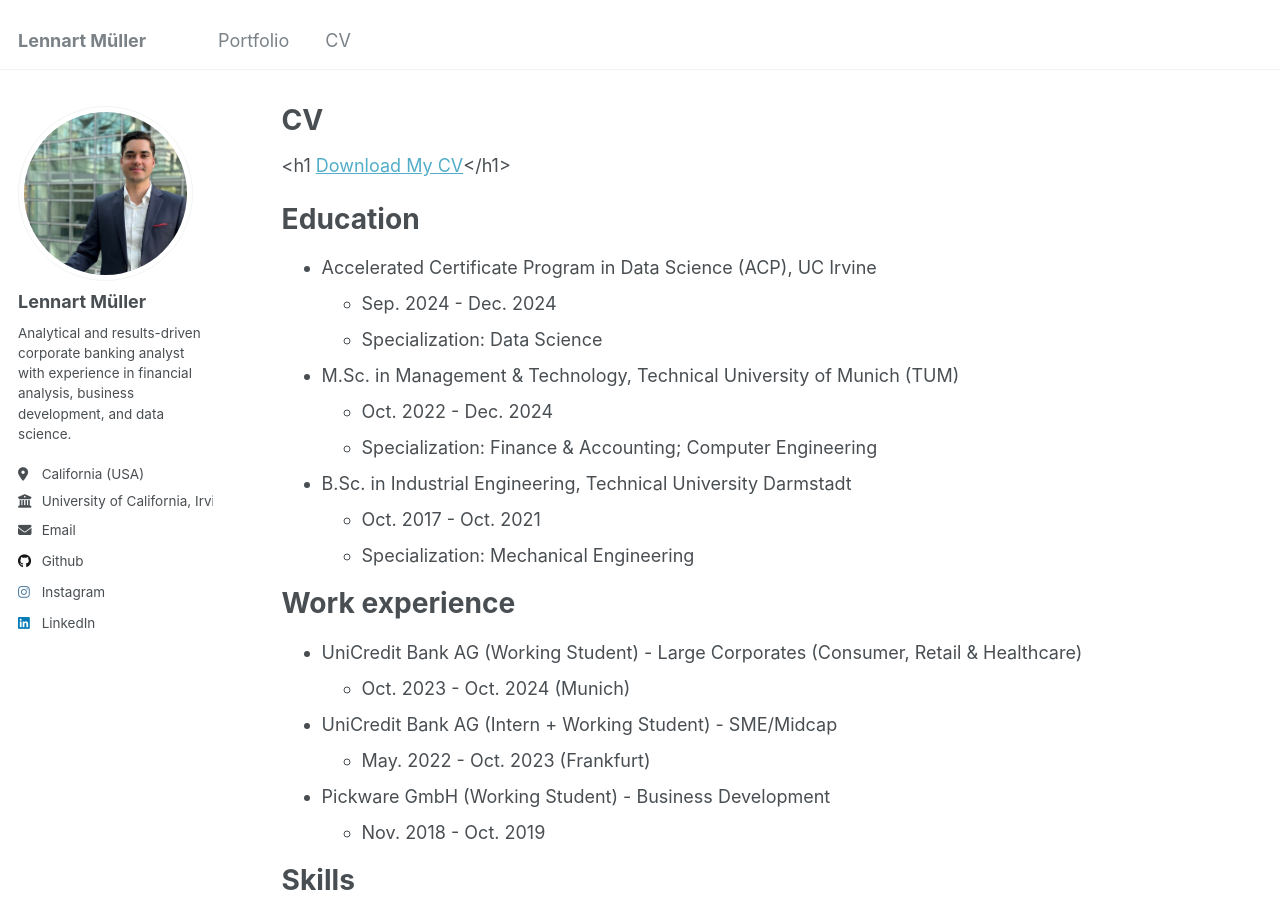
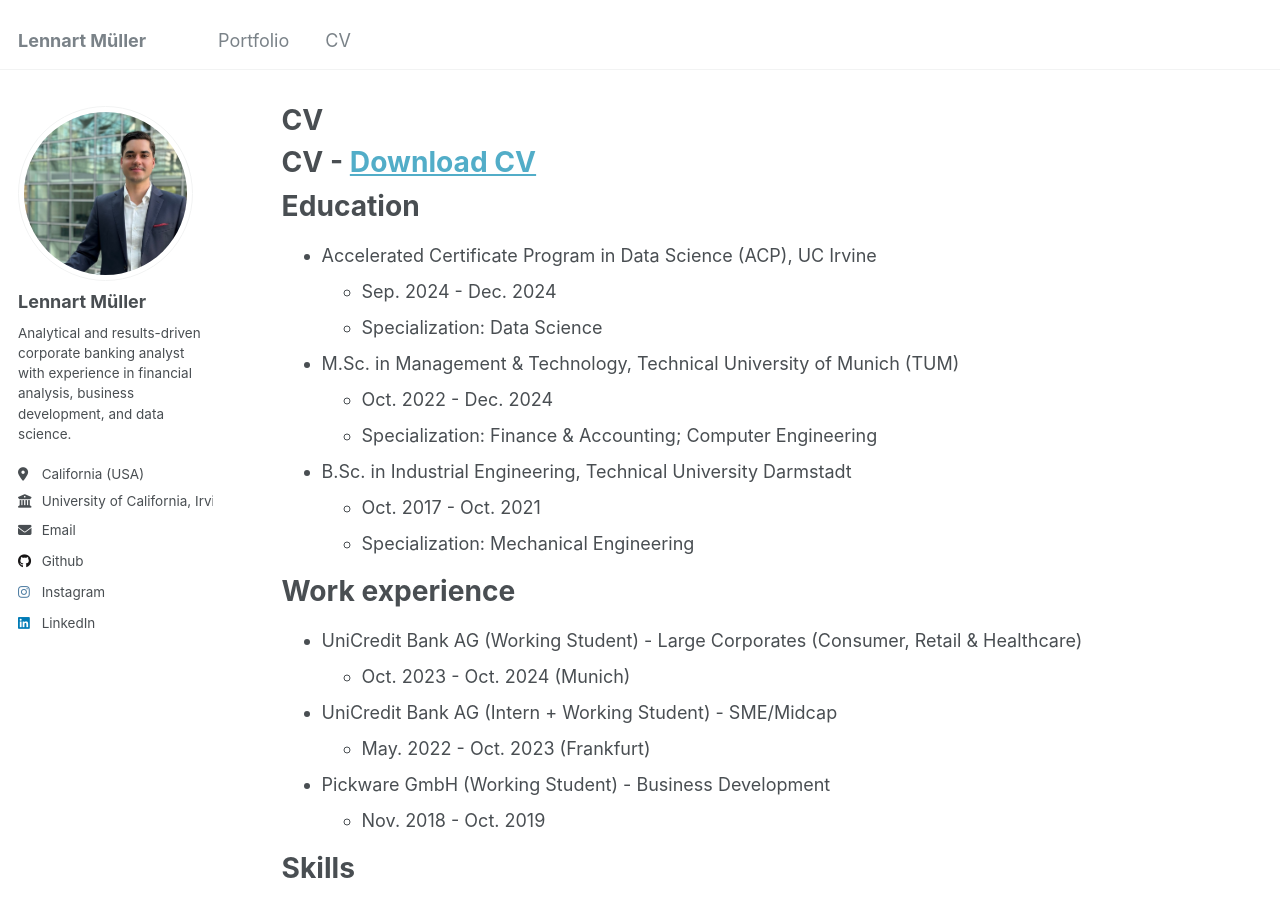
Before and after one commit to lennartmueller123/lennartmueller123.github.io, a Jekyll site: the page built from _pages/cv.md, in a window 1280 px wide and 900 px high. Built offline with Jekyll 4.4.1, drawn with Linux system fonts in a browser that asks for light colours.

Commit message:
Update cv.md Download CV Link

```diff
--- a/_pages/cv.md
+++ b/_pages/cv.md
@@ -9,7 +9,7 @@
 
 {% include base_path %}
 
-<h1 <a href="/files/CV.pdf" download>Download My CV</a></h1>
+<h1 class="page__title">CV - <a href="/files/cv.pdf" download>Download CV</a></h1>
 
 Education
 ======
```
